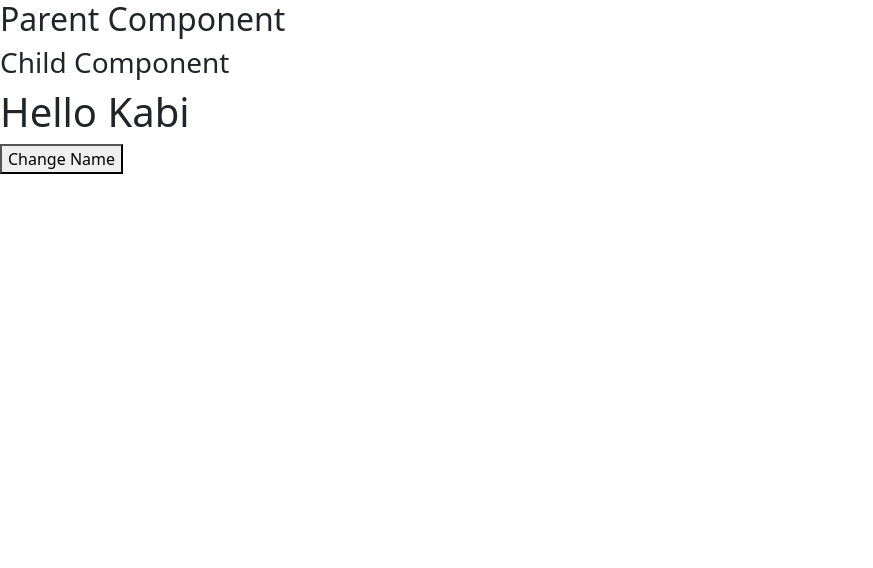
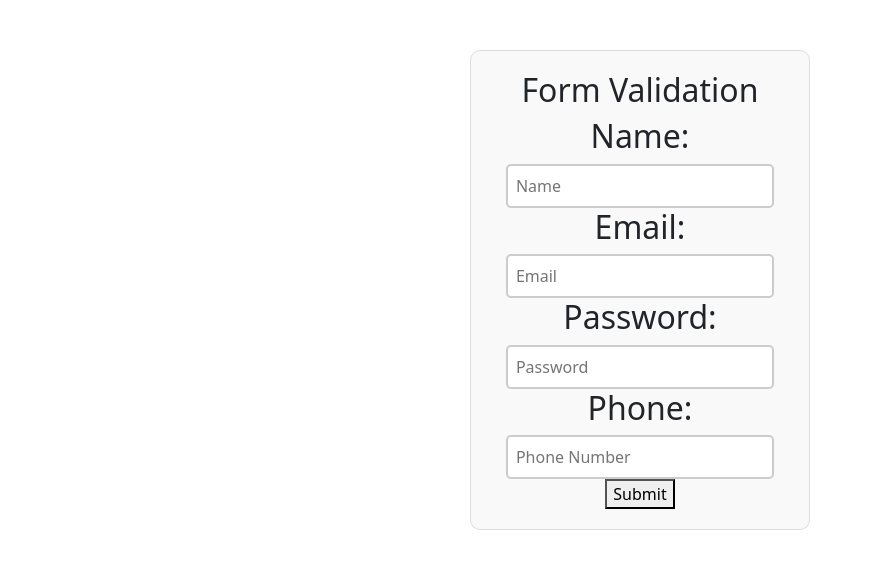
Before and after one commit to kabisankar05-dot/full-stack, a React (Vite) app in the folder react/my-first-app/: page / in a window 1280 px wide. Shown: the top 568 px of the page, without its empty margins (0-873 px from the left). Built offline with nearby package versions, Linux system fonts and the light colour scheme.

Commit message:
update usestate

```diff
--- a/react/my-first-app/src/App.jsx
+++ b/react/my-first-app/src/App.jsx
@@ -1,22 +1,11 @@
-import React, { useState } from "react";
-import Porps from "./Props";
+import UseState from "./use-state";
 
-function App() {
-  const [name, setName] = useState("Kabi");
-
-  // Parent function
-  function changeName() {
-    setName("Arun");
-  }
-
-  return (
+function App(){
+  return(
     <div>
-      <h2>Parent Component</h2>
-
-      {/* props pass pannrom */}
-      <Porps name={name} changeName={changeName} />
+        <UseState data="raja" />
     </div>
-  );
+  )
 }
 
 export default App;
--- /dev/null
+++ b/react/my-first-app/src/Use-state.jsx
@@ -0,0 +1,135 @@
+import { useState } from "react";
+
+function UseState() {
+  const [name, setName] = useState("");
+  const [email, setEmail] = useState("");
+  const [password, setPassword] = useState("");
+  const [phone, setPhone] = useState("");
+  const [checked, setChecked] = useState(false);
+
+  // validation conditions
+  const isNameValid = name.length >= 3;
+  const isEmailValid = email.includes("@") && email.includes(".");
+  const isPasswordValid = password.length >= 6;
+  const isPhoneValid = phone.length === 10;
+
+  const submitForm = () => {
+    setChecked(true);
+
+    if (
+      isNameValid &&
+      isEmailValid &&
+      isPasswordValid &&
+      isPhoneValid
+    ) {
+      alert("All details are valid");
+    }
+  };
+
+  const inputStyle = (isValid) => ({
+    padding: "8px",
+    width: "90%",
+    border: "2px solid",
+    borderColor: !checked
+      ? "#ccc"
+      : isValid
+      ? "green"
+      : "red",
+    borderRadius: "5px",
+  });
+
+  const errorStyle = {
+    color: "red",
+    fontSize: "12px",
+    textAlign: "left",
+    width: "90%",
+    margin: "5px auto",
+  };
+
+  return (
+    <div
+      style={{
+        padding: "20px",
+        width: "340px",
+        margin: "50px auto",
+        textAlign: "center",
+        border: "1px solid #ddd",
+        borderRadius: "10px",
+        backgroundColor: "#f9f9f9",
+      }}
+    >
+      <h2>Form Validation</h2>
+
+      {/* Name */}
+      <h2>Name:</h2>
+      <input
+        type="text"
+        placeholder="Name"
+        value={name}
+        onChange={(e) => setName(e.target.value)}
+        style={inputStyle(isNameValid)}
+      />
+      {checked && !isNameValid && (
+        <div style={errorStyle}>
+          Name must be at least 3 characters
+        </div>
+      )}
+
+      <br />
+
+      {/* Email */}
+      <h2>Email:</h2>
+      <input
+        type="email"
+        placeholder="Email"
+        value={email}
+        onChange={(e) => setEmail(e.target.value)}
+        style={inputStyle(isEmailValid)}
+      />
+      {checked && !isEmailValid && (
+        <div style={errorStyle}>
+          Invalid email address
+        </div>
+      )}
+
+      <br />
+
+      {/* Password */}
+      <h2>Password:</h2>
+      <input
+        type="password"
+        placeholder="Password"
+        value={password}
+        onChange={(e) => setPassword(e.target.value)}
+        style={inputStyle(isPasswordValid)}
+      />
+      {checked && !isPasswordValid && (
+        <div style={errorStyle}>
+          Password must be at least 6 characters
+        </div>
+      )}
+
+      <br />
+
+      {/* Phone */}
+      <h2>Phone:</h2>
+      <input
+        type="text"
+        placeholder="Phone Number"
+        value={phone}
+        onChange={(e) => setPhone(e.target.value)}
+        style={inputStyle(isPhoneValid)}
+      />
+      {checked && !isPhoneValid && (
+        <div style={errorStyle}>
+          Phone number must be 10 digits
+        </div>
+      )}
+
+      <br />
+      <button onClick={submitForm}>Submit</button>
+    </div>
+  );
+}
+
+export default UseState;
```
